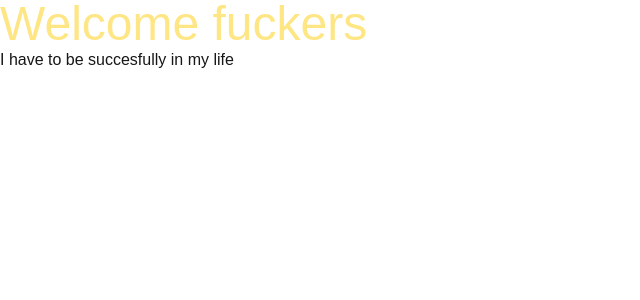
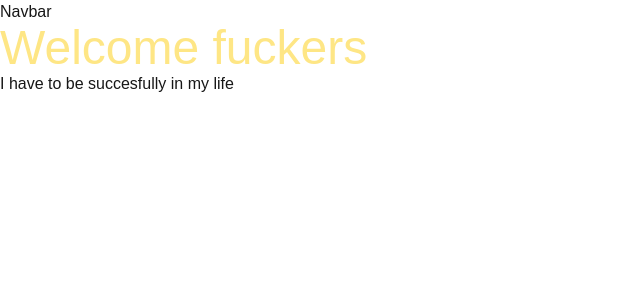
Before and after one commit to Swastik-Dutta2004/NextJs, a Next.js app in the folder learning_nextjs/: page / in a window 1280 px wide. Shown: the top 300 px of the page, without its empty margins (0-640 px from the left). Built offline with nearby package versions, Linux system fonts and the light colour scheme.

Commit message:
Learn dynamic routing inside the page routing

```diff
--- a/learning_nextjs/app/dashboards/user/[id]/page.tsx
+++ b/learning_nextjs/app/(dashboard)/dashboard/user/[id]/page.tsx
@@ -1,7 +1,7 @@
 import React from 'react'
 
-const page = async ({Params}: {Params: Promise <{id: string}>}) => {
-  const {id} = await Params
+const page = async ({params}: {params: Promise <{id: string}>}) => {
+  const {id} = await params
   return (
     <div>
       <h1>Showing the details of user# {id}</h1>
--- /dev/null
+++ b/learning_nextjs/app/(dashboard)/layout.tsx
@@ -0,0 +1,12 @@
+import React from 'react'
+
+const layout = ({children}: {children: React.ReactNode}) => {
+  return (
+    <div>
+        <p>Dashboard</p>
+        {children}
+    </div>
+  )
+}
+
+export default layout
--- /dev/null
+++ b/learning_nextjs/app/(root)/layout.tsx
@@ -0,0 +1,12 @@
+import React from 'react'
+
+const layout = ({children}: {children: React.ReactNode}) => {
+  return (
+    <div>
+        <p>Navbar</p>
+        {children}
+    </div>
+  )
+}
+
+export default layout
--- a/learning_nextjs/app/page.tsx
+++ b/learning_nextjs/app/(root)/page.tsx
@@ -1,4 +1,4 @@
-import Hello from "../Components/Hello"
+import Hello from "../../Components/Hello"
 
 const Home = () => {
   return (
```
Also changed, not shown: learning_nextjs/app/(dashboard)/dashboard/analytics/page.tsx (renamed from learning_nextjs/app/dashboards/analytics/page.tsx), learning_nextjs/app/(dashboard)/dashboard/user/page.tsx (renamed from learning_nextjs/app/dashboards/user/page.tsx), learning_nextjs/app/(root)/about/page.tsx (renamed from learning_nextjs/app/about/page.tsx).
